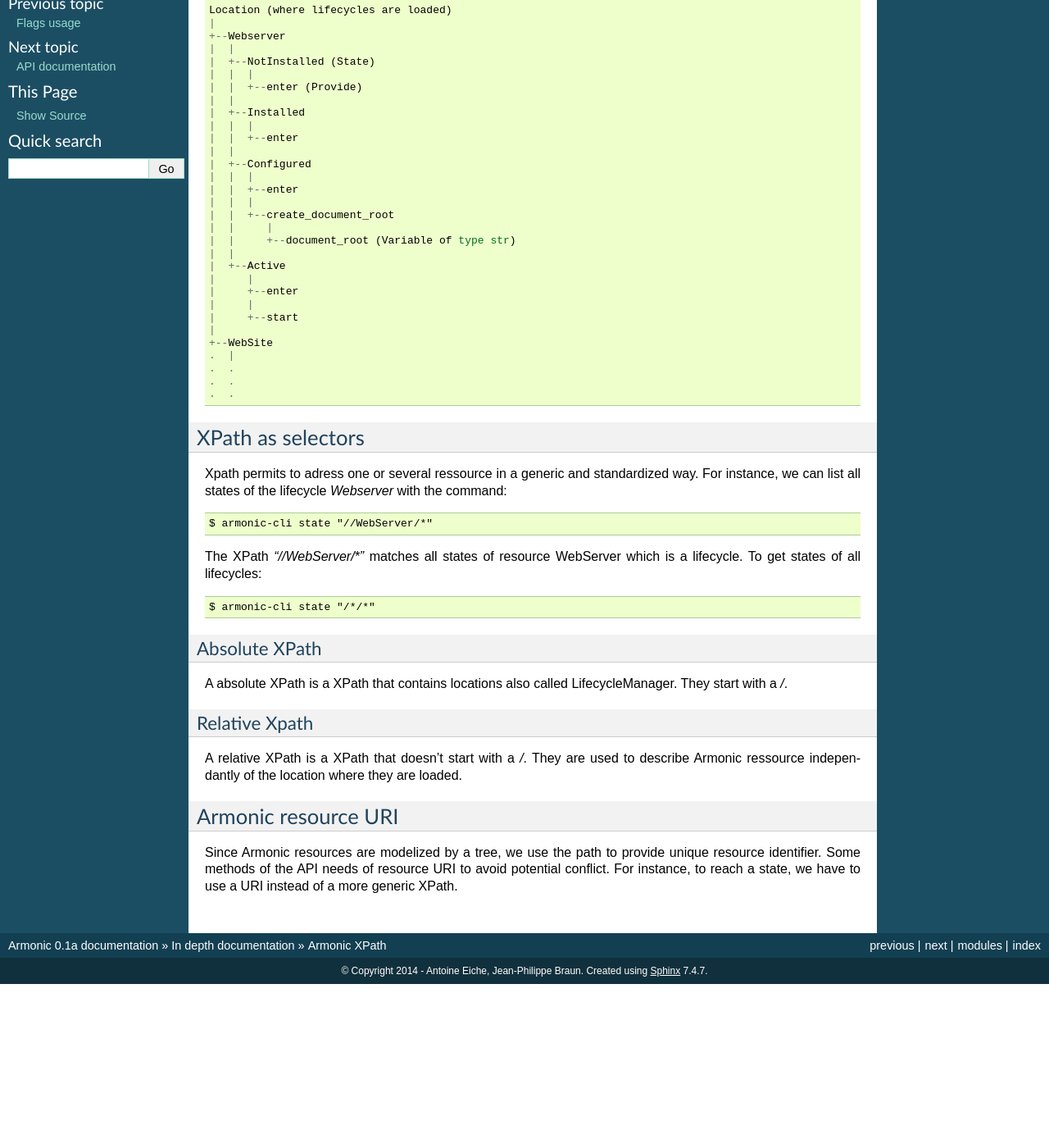
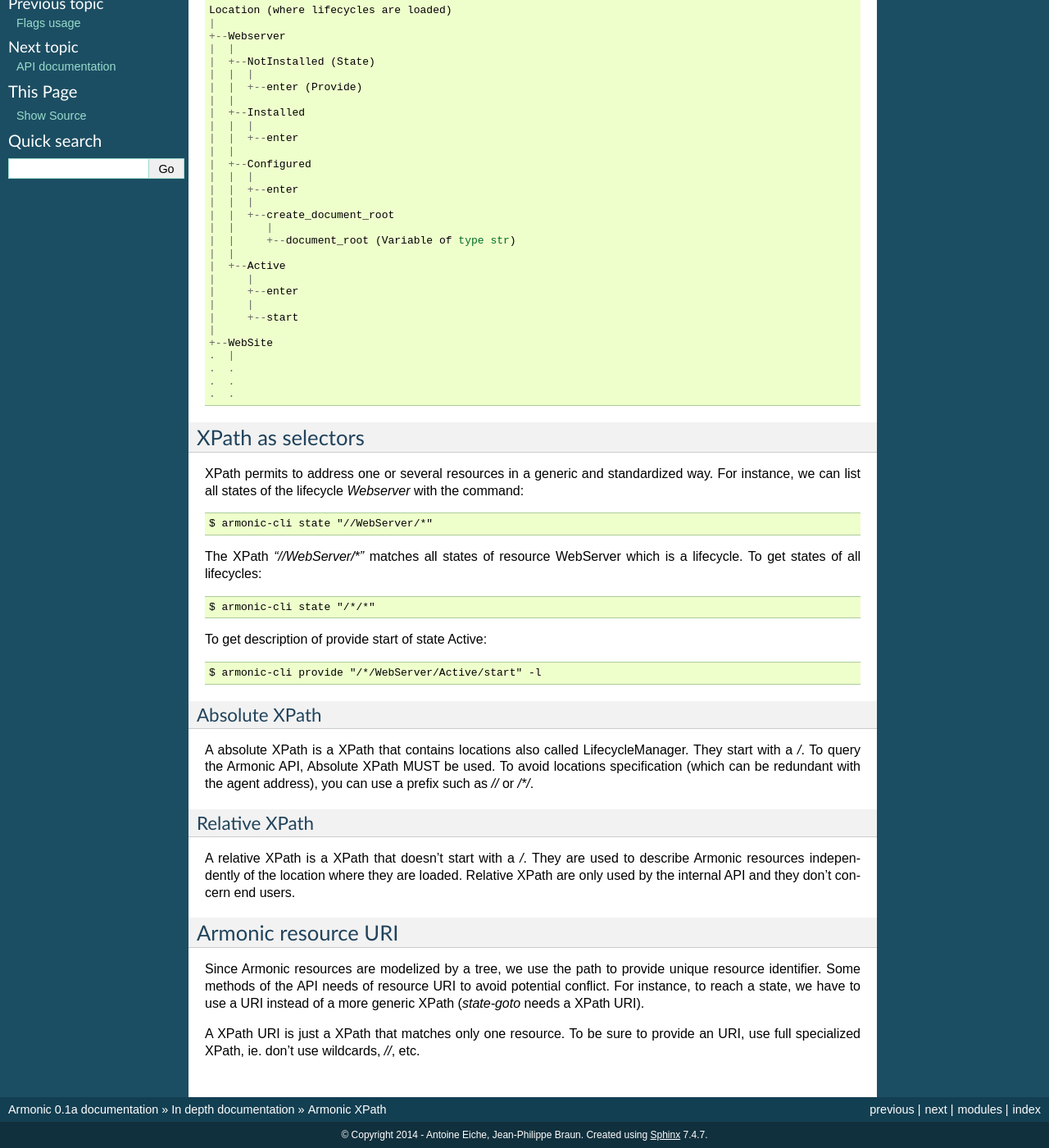
Before and after one commit to armonic/armonic, a Sphinx documentation site: the page built from doc/source/xpath.rst, in a window 1280 px wide and 1400 px high, scrolled down 171 px. Shown: the whole window at 82% size. Built offline with Sphinx 7.4.7, drawn with Linux system fonts in a browser that asks for light colours; before the commit the page ends 1371 px from its top, so only the background shows below that; some of the changed text lies outside the part shown.

Commit message:
[doc] Improve XPath

```diff
--- a/doc/source/xpath.rst
+++ b/doc/source/xpath.rst
@@ -5,8 +5,8 @@ Armonic XPath
 #############
 
 XPath (XML Path Language) is a query language for selecting nodes from
-an XML document. In armonic, we use it to select resources, ie. such
-as lifecycles, states, provides, requires and variables, since they
+an XML document. In Armonic, we use it to select resources, ie. such
+as lifecycles, states, provides, requires and variables. These resources
 are modelized by a tree such as::
 
 
@@ -46,7 +46,7 @@ are modelized by a tree such as::
 XPath as selectors
 ==================
 
-Xpath permits to adress one or several ressource in a generic and
+XPath permits to address one or several resources in a generic and
 standardized way. For instance, we can list all states of the
 lifecycle `Webserver` with the command::
 
@@ -56,18 +56,28 @@ The XPath `"//WebServer/*"` matches all states of resource WebServer which is a
 
   $ armonic-cli state "/*/*"
 
+
+To get description of provide start of state Active::
+
+  $ armonic-cli provide "/*/WebServer/Active/start" -l
+
 Absolute XPath
 --------------
 
 A absolute XPath is a XPath that contains locations also called
-LifecycleManager. They start with a `/`.
+LifecycleManager. They start with a `/`. To query the Armonic API,
+Absolute XPath MUST be used. To avoid locations specification (which
+can be redundant with the agent address), you can use a prefix such as
+`//` or `/*/`.
 
-Relative Xpath
+
+Relative XPath
 --------------
 
 A relative XPath is a XPath that doesn't start with a `/`. They are
-used to describe Armonic ressource independantly of the location where
-they are loaded.
+used to describe Armonic resources independently of the location
+where they are loaded. Relative XPath are only used by the internal
+API and they don't concern end users.
 
 
 Armonic resource URI
@@ -76,4 +86,9 @@ Armonic resource URI
 Since Armonic resources are modelized by a tree, we use the path to
 provide unique resource identifier. Some methods of the API needs of
 resource URI to avoid potential conflict. For instance, to reach a
-state, we have to use a URI instead of a more generic XPath.
+state, we have to use a URI instead of a more generic XPath
+(`state-goto` needs a XPath URI).
+
+A XPath URI is just a XPath that matches only one resource. To be sure
+to provide an URI, use full specialized XPath, ie. don't use
+wildcards, `//`, etc.
```
